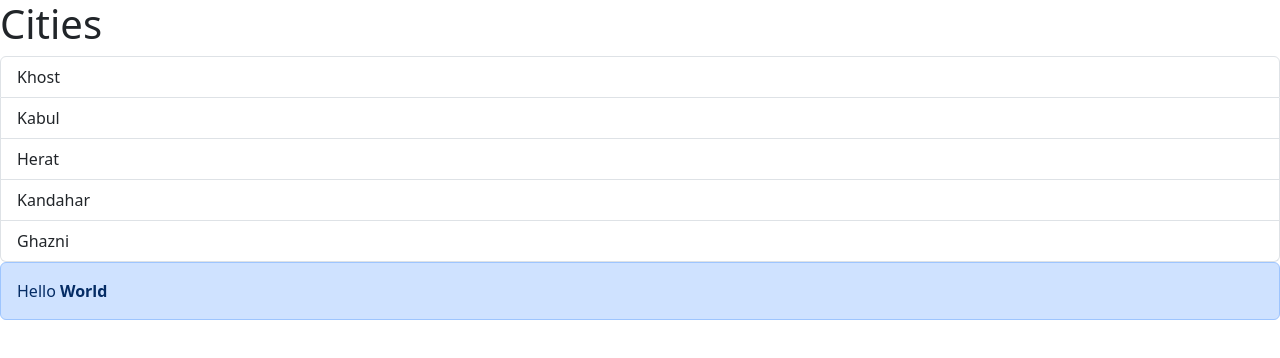
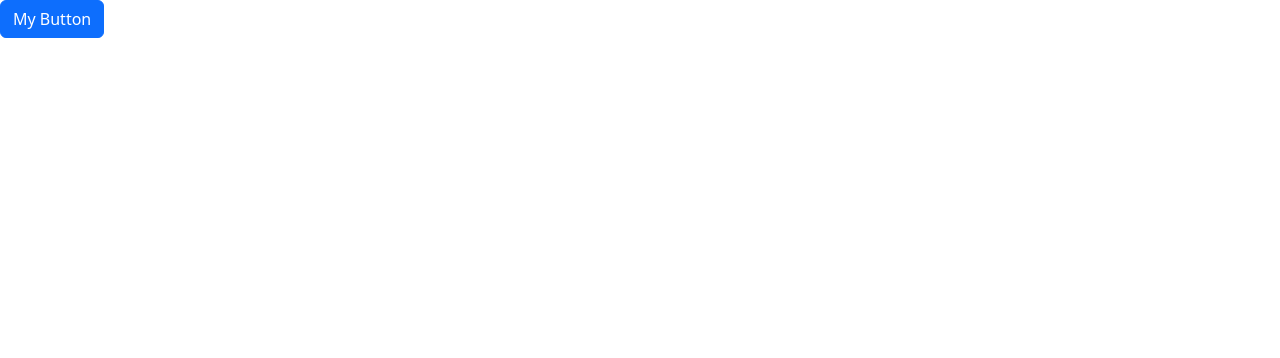
Before and after one commit to Hussain-hamim/Expense-Tracker, a React (Vite) app: page / in a window 1280 px wide. Shown: the top 358 px of the page. Built offline with nearby package versions, Linux system fonts and the light colour scheme.

Commit message:
dismissable alert and button.

```diff
--- a/src/App.tsx
+++ b/src/App.tsx
@@ -1,24 +1,24 @@
+import { useState } from "react";
 import "./App.css";
 import Alert from "./components/Alert";
-import ListGroup from "./components/ListGroup";
+import Button from "./components/Button";
 
 function App() {
-  const items = ["Khost", "Kabul", "Herat", "Kandahar", "Ghazni"];
+  const [isShow, setIsShow] = useState(false);
 
-  function handleSelectItem(item: string) {
-    console.log(item);
+  function handleClick() {
+    setIsShow(!isShow);
   }
 
   return (
     <>
-      <ListGroup
-        items={items}
-        heading="Cities"
-        onSelectItem={handleSelectItem}
-      />
-      <Alert>
-        Hello <b>World</b>
-      </Alert>
+      {isShow && (
+        <Alert onClose={() => setIsShow(false)}>
+          This alert will be shown here
+        </Alert>
+      )}
+
+      <Button handleClick={handleClick}>My Button</Button>
     </>
   );
 }
--- a/src/components/Alert.tsx
+++ b/src/components/Alert.tsx
@@ -1,12 +1,26 @@
-import { ReactNode } from "react";
-
 interface props {
-    children: ReactNode;
+  onClose: () => void;
+  children: string;
 }
 
-const Alert = ({children}: props) => {
-
-  return <div className="alert alert-primary">{children}</div>;
+const Alert = ({ onClose, children }: props) => {
+  return (
+    <>
+      <div
+        className="alert alert-warning alert-dismissible fade show"
+        role="alert"
+      >
+        {children}
+        <button
+          type="button"
+          className="btn-close"
+          data-bs-dismiss="alert"
+          aria-label="Close"
+          onClick={onClose}
+        ></button>
+      </div>
+    </>
+  );
 };
 
 export default Alert;
--- /dev/null
+++ b/src/components/Button.tsx
@@ -0,0 +1,14 @@
+interface props {
+  handleClick: () => void;
+  children: string;
+}
+
+function Button({ handleClick, children }: props) {
+  return (
+    <button onClick={handleClick} className="btn btn-primary" type="button">
+      {children}
+    </button>
+  );
+}
+
+export default Button;
```
